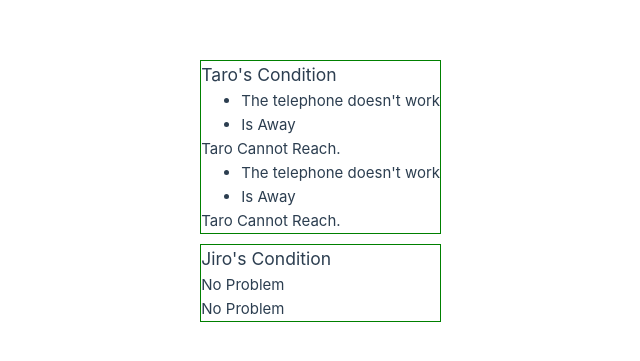
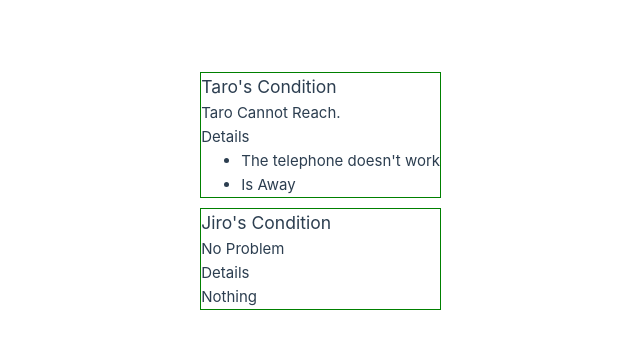
Before and after one commit to koyamal/pra_vue3, a Vue app in the folder Vue3FrontDevTextBook/chap09/childComponent/: page / in a window 1280 px wide. Shown: the part 209-570 px from the top of the page, without its empty margins (189-829 px from the left). Built offline with nearby package versions, Linux system fonts and the light colour scheme.

Commit message:
Use named slot

```diff
--- a/Vue3FrontDevTextBook/chap09/childComponent/src/App.vue
+++ b/Vue3FrontDevTextBook/chap09/childComponent/src/App.vue
@@ -11,6 +11,10 @@ const jiro = ref("Jiro");
 <template>
   <section>
     <OneSection v-bind:name="taro">
+      <template v-slot:default>
+        <p>{{taro}} Cannot Reach.</p>
+      </template>
+      <template v-slot:detail>
         <ul>
           <li
             v-for="problem in taroProblems"
@@ -19,7 +23,7 @@ const jiro = ref("Jiro");
             {{ problem }}
           </li>
         </ul>
-      <p>{{taro}} Cannot Reach.</p>
+      </template>
     </OneSection>
     <OneSection v-bind:name="jiro" />
   </section>
--- a/Vue3FrontDevTextBook/chap09/childComponent/src/components/OneSection.vue
+++ b/Vue3FrontDevTextBook/chap09/childComponent/src/components/OneSection.vue
@@ -11,8 +11,9 @@ defineProps<Props>();
     <slot>
       <p>No Problem</p>
     </slot>
-    <slot>
-      <p>No Problem</p>
+    <h4>Details</h4>
+    <slot name="detail">
+      <p>Nothing</p>
     </slot>
   </section>
 </template>
```
Lines whose indentation alone changed are shown as unchanged.
